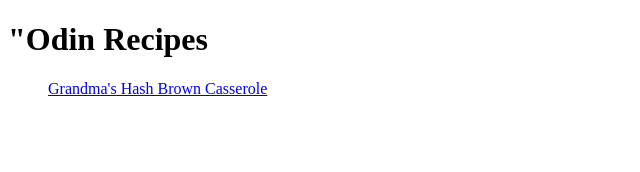
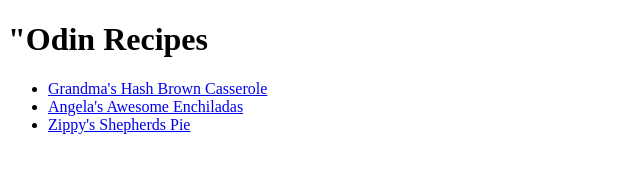
Before and after one commit to MarlinAndrews/odin-recipes, a plain HTML site: page index.html in a window 1280 px wide. Shown: the whole page, without its empty margins (0-640 px from the left). Drawn offline with Linux system fonts and the light colour scheme.

Commit message:
Feat: add recipe links to index page

```diff
--- a/index.html
+++ b/index.html
@@ -8,7 +8,9 @@
 <body>
     <h1>"Odin Recipes</h1>
     <ul>
-    <a href="recipes/grandmas-hash-casserole.html">Grandma's Hash Brown Casserole</a>
+    <li><a href="recipes/grandmas-hash-casserole.html">Grandma's Hash Brown Casserole</a></li>
+    <li><a href='recipes/angelas-awesome-enchiladas.html'>Angela's Awesome Enchiladas</a></li>
+    <li><a href="recipes/zippy-shepherds-pie.html">Zippy's Shepherds Pie</a></li>
     </ul>
 </body>
 </html>
```
